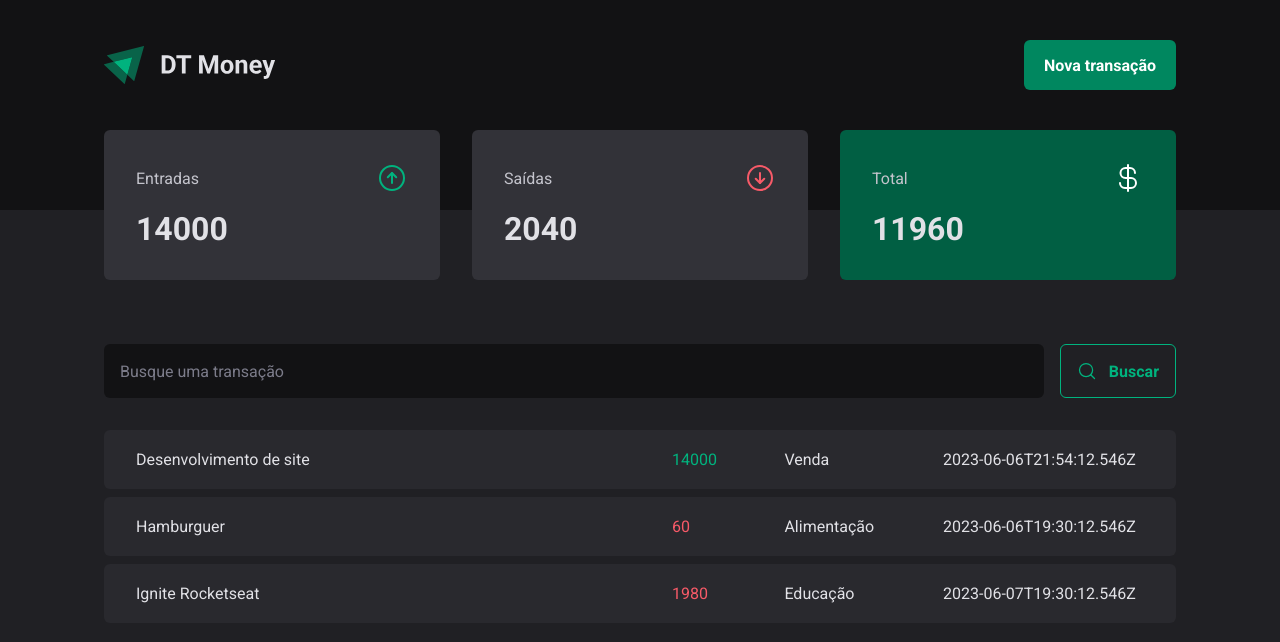
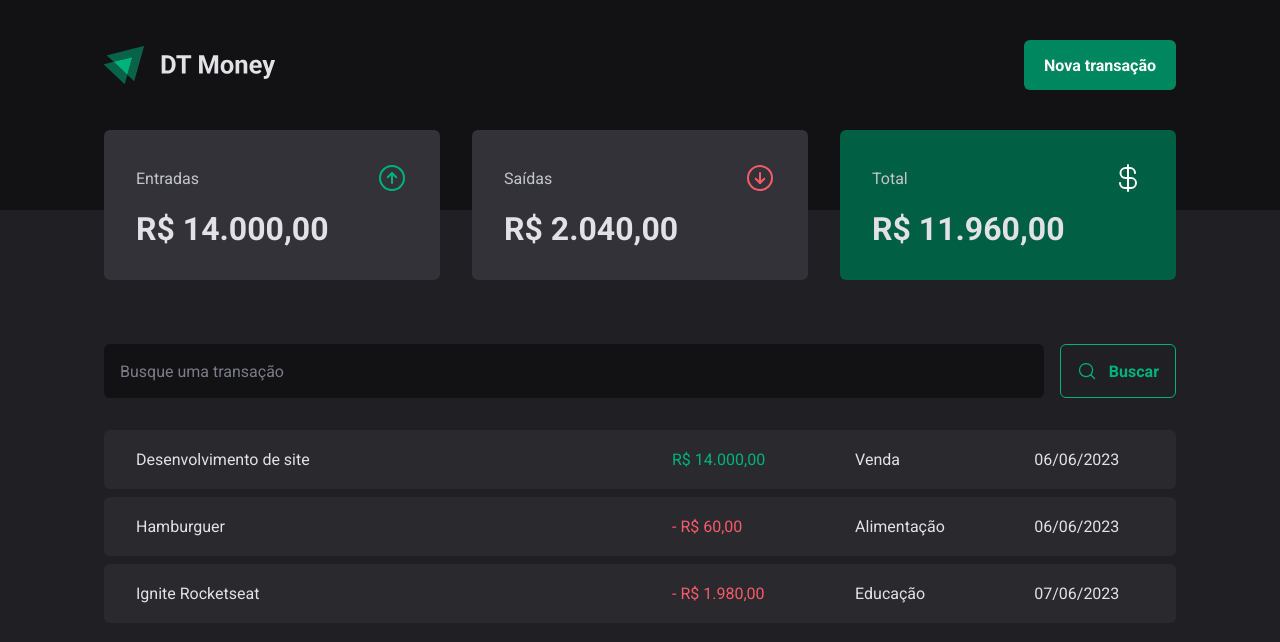
Before and after one commit to clodoaldo-favaro/ignite-03-dt-money, a React (Vite) app: page / in a window 1280 px wide. Shown: the top 642 px of the page. Built offline with nearby package versions, Linux system fonts and the light colour scheme; data requests are answered from the project's data file.

Commit message:
feat: formata precos e datas

```diff
--- a/src/components/Summary/index.tsx
+++ b/src/components/Summary/index.tsx
@@ -2,6 +2,7 @@
 import { ArrowCircleDown, ArrowCircleUp, CurrencyDollar } from "phosphor-react";
 import { TransactionsContext } from "../../contexts/TransactionsContext";
 import { useContext } from "react";
+import { priceFormatter } from "../../utils/formatter";
 
 export function Summary() {
 	const { transactions } = useContext(TransactionsContext);
@@ -33,7 +34,7 @@
 					<ArrowCircleUp size={32} color="#00B37E" />
 				</header>
 
-				<strong>{summary.income}</strong>
+				<strong>{priceFormatter.format(summary.income)}</strong>
 			</SummaryCard>
 
 			<SummaryCard>
@@ -42,7 +43,7 @@
 					<ArrowCircleDown size={32} color="#F75A68" />
 				</header>
 
-				<strong>{summary.outcome}</strong>
+				<strong>{priceFormatter.format(summary.outcome)}</strong>
 			</SummaryCard>
 
 			<SummaryCard variant="green">
@@ -51,7 +52,7 @@
 					<CurrencyDollar size={32} color="#FFF" />
 				</header>
 
-				<strong>{summary.total}</strong>
+				<strong>{priceFormatter.format(summary.total)}</strong>
 			</SummaryCard>
 		</SummaryContainer>
 	)
--- a/src/pages/Transactions/index.tsx
+++ b/src/pages/Transactions/index.tsx
@@ -2,6 +2,7 @@
 import { Header } from "../../components/Header";
 import { Summary } from "../../components/Summary";
 import { TransactionsContext } from "../../contexts/TransactionsContext";
+import { dateFormatter, priceFormatter } from "../../utils/formatter";
 import { SearchForm } from "./components/SearchForm";
 import { TransactionsContainer, TransactionTable, PriceHighlight } from "./styles";
 
@@ -24,10 +25,13 @@
 								<tr key={transaction.id}>
 									<td width="50%">{transaction.description}</td>
 									<td>
-										<PriceHighlight variant={transaction.type}>{transaction.price}</PriceHighlight>
+										<PriceHighlight variant={transaction.type}>
+											{transaction.type === 'outcome' && '- '}
+											{priceFormatter.format(transaction.price)}
+										</PriceHighlight>
 									</td>
 									<td>{transaction.category}</td>
-									<td>{transaction.createdAt}</td>
+									<td>{dateFormatter.format(new Date(transaction.createdAt))}</td>
 								</tr>
 							)
 						})}
--- /dev/null
+++ b/src/utils/formatter.ts
@@ -0,0 +1,6 @@
+export const dateFormatter = new Intl.DateTimeFormat('pt-BR');
+
+export const priceFormatter = new Intl.NumberFormat('pt-BR', {
+	style: 'currency',
+	'currency': 'BRL'
+})
```
